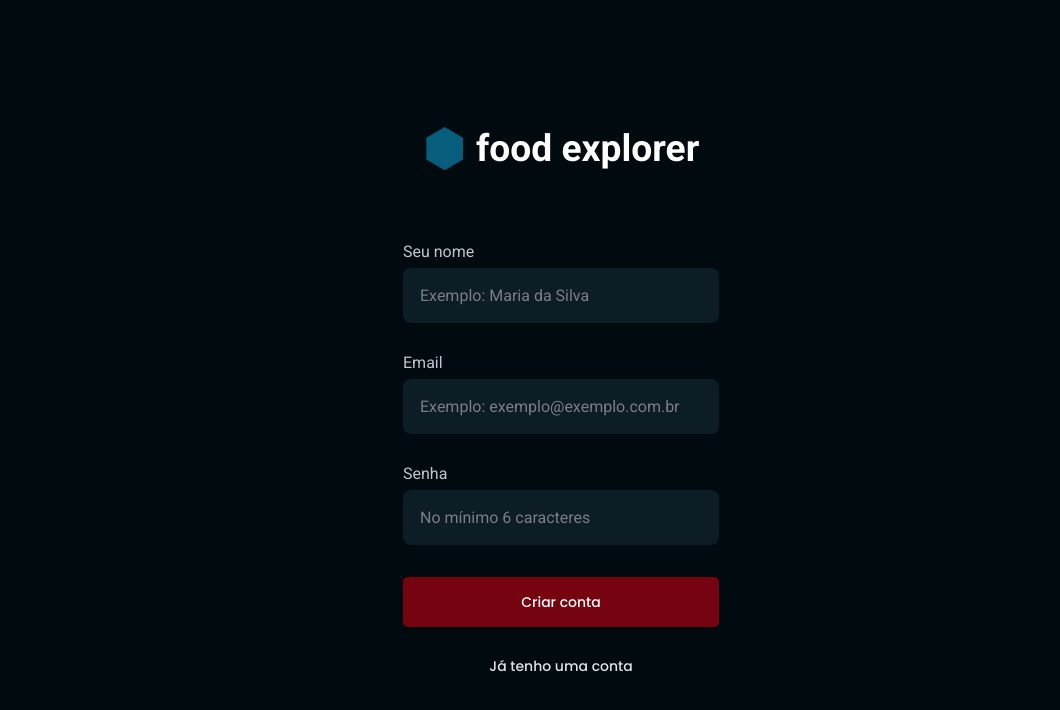
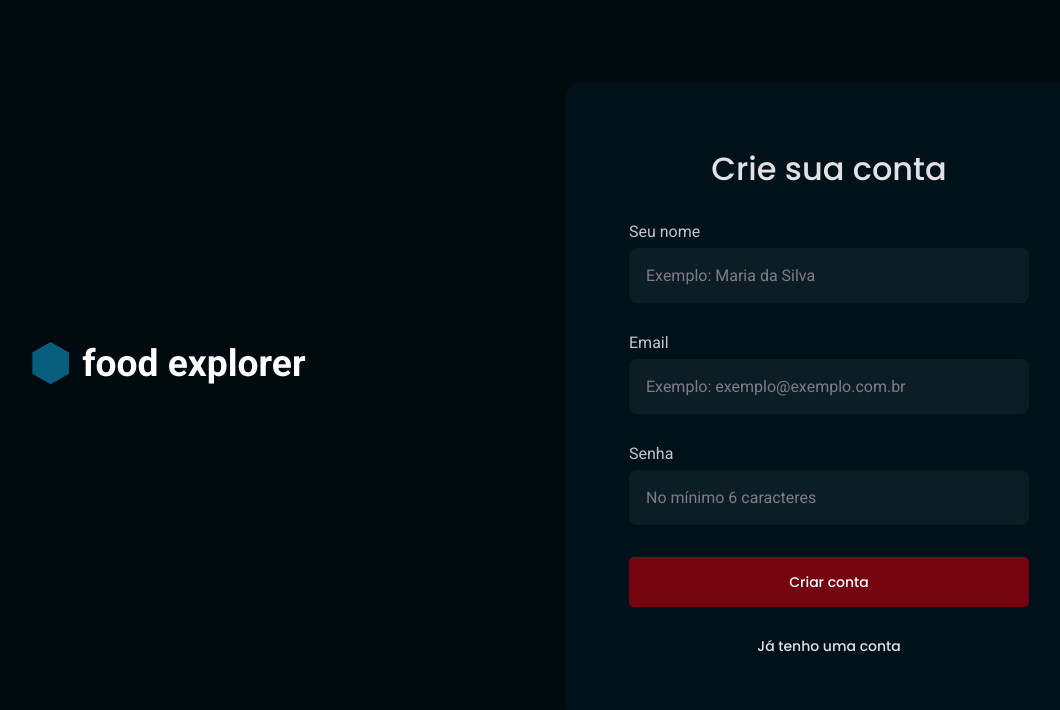
Before and after one commit to Italo-Chiaradia/food_explorer_frontend, a React (Vite) app: page / in a window 1280 px wide. Shown: the top 710 px of the page, without its empty margins (79-1139 px from the left). Built offline with nearby package versions, Linux system fonts and the light colour scheme.

Commit message:
add SignUp desktop

```diff
--- a/package.json
+++ b/package.json
@@ -14,6 +14,7 @@
     "react": "^18.3.1",
     "react-dom": "^18.3.1",
     "react-icons": "^5.3.0",
+    "react-responsive": "^10.0.0",
     "styled-components": "^6.1.12"
   },
   "devDependencies": {
--- a/src/pages/SignUp/index.jsx
+++ b/src/pages/SignUp/index.jsx
@@ -1,9 +1,18 @@
 import { Input } from "../../components/Input";
 import { Button } from "../../components/Button";
 import { Container } from "./styles";
+import { useMediaQuery } from "react-responsive";
+import BREAKPOINTS, {formatDeviceBreakpoints} from "../../utils/deviceBreakpoints";
 import ExplorerLogo from "../../assets/explorer-logo.svg";
 
 export function SignUp() {
+
+  const isDesktop = useMediaQuery(
+    {
+      minWidth: formatDeviceBreakpoints(BREAKPOINTS.lg)
+    }
+  );
+
   return (
     <Container>
 
@@ -12,7 +21,7 @@ export function SignUp() {
         <h1>food explorer</h1>
       </header>
       <form>
-        <div>
+        {isDesktop && <h2>Crie sua conta</h2>}
         <Input
           title="Seu nome"
           type="text"
@@ -35,7 +44,6 @@ export function SignUp() {
         <a href="">
           Já tenho uma conta
         </a>
-        </div>
       </form>
 
     </Container>
--- a/src/pages/SignUp/styles.js
+++ b/src/pages/SignUp/styles.js
@@ -1,4 +1,5 @@
 import styled from "styled-components";
+import BREAKPOINTS from "../../utils/deviceBreakpoints";
 
 export const Container = styled.div`
   height: 100vh;
@@ -10,11 +11,10 @@ export const Container = styled.div`
   form {
     width: 31.6rem;
     /* margin: 15.8rem auto 0; */
-    > div {
-      display: flex;
-      flex-direction: column;
-      gap: 3.2rem;
-    }
+
+    display: flex;
+    flex-direction: column;
+    gap: 3.2rem;
   }
   header {
     display: flex;
@@ -48,4 +48,24 @@ export const Container = styled.div`
     text-decoration: underline;
     outline: none;
   }
+
+  @media (min-width: ${BREAKPOINTS.lg}) {
+    flex-direction: row;
+    justify-content: space-between;
+    margin-inline: 10.8rem;
+
+    form {
+      width: 40rem;
+      background-color: ${({theme}) => theme.COLORS.DARK.DARK700};
+      padding: 6.4rem;
+      border-radius: 1.6rem;
+      h2 {
+        font-family: "Poppins", sans-serif;
+        font-weight: 500;
+        font-size: 3.2rem;
+        line-height: 1.4;
+        text-align: center;
+      }
+    }
+  }
 `;
--- a/src/styles/global.js
+++ b/src/styles/global.js
@@ -5,7 +5,7 @@ import "./reset.css";
 export default createGlobalStyle`
   :root {
     font-size: 62.5%;
-    @media (max-width: ${BREAKPOINTS.xs}) {
+    @media (max-width: ${BREAKPOINTS.sm}) {
       font-size: 55.5%;
     }
   }
--- a/src/utils/deviceBreakpoints.js
+++ b/src/utils/deviceBreakpoints.js
@@ -6,4 +6,9 @@ const breakpoints = {
   xl: '1440px',  // Extra large devices (large desktops)
 };
 
+export function formatDeviceBreakpoints(strBreakpoints) {
+  /* Formata valor de breakpoints para inteiro */
+  return parseInt(strBreakpoints.slice(0,-2));
+}
+
 export default breakpoints;
```
Also changed, not shown: 1 other file (tests, documents, lock files or other folders). Lines whose indentation alone changed are shown as unchanged.
